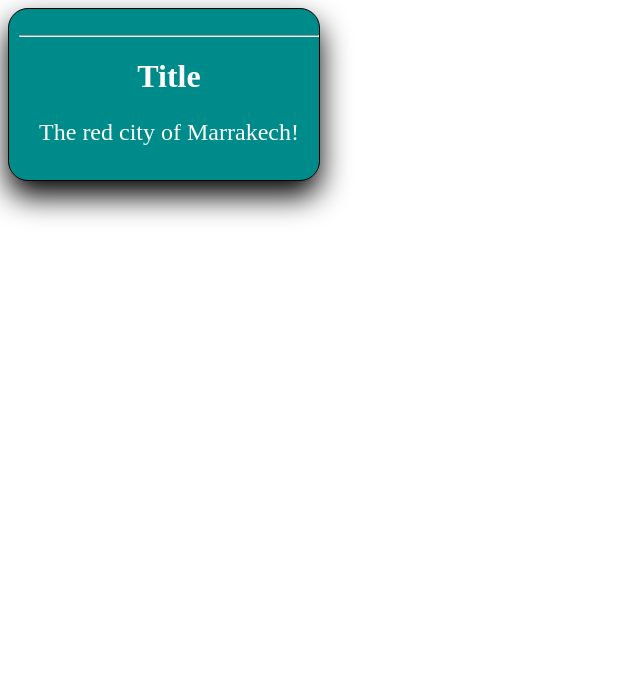
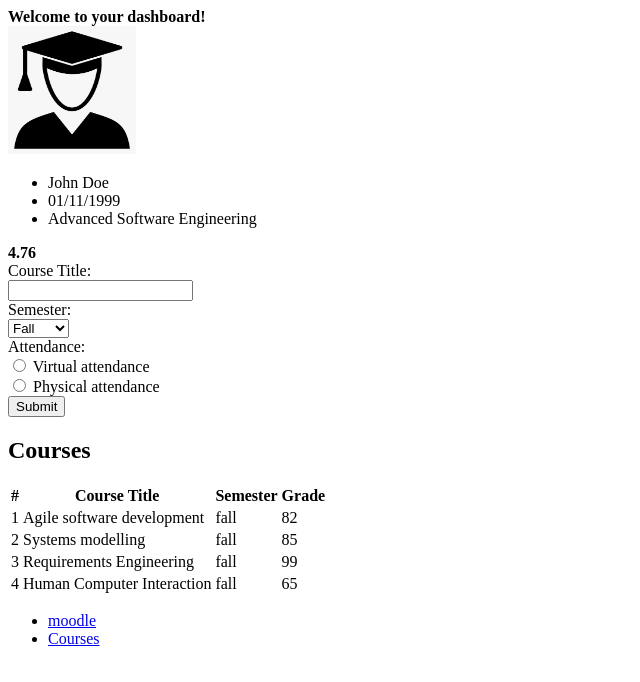
Before and after one commit to AbdoAnss/Simple-Burger-Maker, a plain HTML site: page index.html in a window 1280 px wide. Shown: the whole page, without its empty margins (0-640 px from the left). Drawn offline with Linux system fonts and the light colour scheme.

Commit message:
Created the dashboard for John Doe

```diff
--- a/index.html
+++ b/index.html
@@ -1,43 +1,97 @@
 <!DOCTYPE html>
 <html lang="en">
-<head>
-    <meta charset="UTF-8">
-    <meta name="viewport" content="width=device-width, initial-scale=1.0">
-    <title>CIT Task 1</title>
+ <head>
+ <meta charset="UTF-8">
+ <meta name="viewport" content="width=device-width, initial-scale=1.0">
+ <link rel="icon" href="res/images/favicon.ico">
+ <title>My Dashboard</title>
+ </head>
+ <body>
+    <header>
+        <strong>Welcome to your dashboard!</strong>
+    </header>
+    <section>
+        <div>
+            <img src="res/images/me.png" width="128" height="128" alt="My picture">
+        </div>
+        <div>
+            <ul>
+                <li>John Doe</li>
+                <li> 01/11/1999</li>
+                <li> Advanced Software Engineering </li>
+            </ul>
+        </div>
+        <div>
+            <strong>4.76</strong>
+        </div>
+    </section>
+    <form>
+        <label for="courseTitle">Course Title:</label><br>
+        <input type="text" id="courseTitle" name="courseTitle" required><br>
+        <label for="semester">Semester:</label><br>
+        <select id="semester" name="semester">
+          <option value="fall">Fall</option>
+          <option value="spring">Spring</option>
+        </select><br>
+        <label>Attendance:</label><br>
+        <input type="radio" id="virtual" name="attendance" value="virtual">
+        <label for="virtual">Virtual attendance</label><br>
+        <input type="radio" id="physical" name="attendance" value="physical">
+        <label for="physical">Physical attendance</label><br>
+        <input type="submit" value="Submit">
+    </form>
+    <section>
+        <h1>Courses</h1>
+        <table>
+            <thead>
+                <tr>
+                    <th>#</th>
+                    <th>Course Title</th>
+                    <th>Semester</th>
+                    <th>Grade</th>
+                </tr>
+            </thead>
+            <tbody>
+                <tr>
+                    <td>1</td>
+                    <td>Agile software development</td>
+                    <td>fall</td>
+                    <td>82</td>
+                </tr>
+                <tr>
+                    <td>2</td>
+                    <td> Systems modelling </td>
+                    <td>fall</td>
+                    <td>85</td>
+                </tr>
+                <tr>
+                    <td>3</td>
+                    <td> Requirements Engineering </td>
+                    <td>fall</td>
+                    <td>99</td>
+                </tr>
+                <tr>
+                    <td>4</td>
+                    <td> Human Computer Interaction </td>
+                    <td>fall</td>
+                    <td>65</td>
+                </tr>
+            </tbody>
+        </table>
+    </section>
+    <footer>
+        <ul>
+            <li>
+                <a target="_blank" rel="noopener noreferrer" href="https://www.inpt.ac.ma/">moodle</a>
+            </li>
+            <li>
+                <a target="_blank" rel="noopener noreferrer" href="https://m.inpt.ac.ma/">Courses</a>
+            </li>
+        </ul>
+    </footer>
 
-</head>
-<body>
-    <style>
-        img{
-            width: 250px;
-            padding: 4% 0 0 0;
-        }
-        div{
-            background-color: darkcyan;
-            width: 300px;
-            text-align: center;
-            color: white;
-            padding: 0px 0px 10px 10px;
-            border: 1px solid black;
-            border-radius: 20px;
-            box-shadow: 0px 15px 30px black;
-            transition-duration: 0.5s;
-        }
-        div:hover{
-            background-color: white;
-            color: black;
 
-        }
-        p{
-            font-size: 24px;
-        }
-    </style>
-    <div>
-        <img src="./_41a223f1-cba3-4eef-8df1-db470385a7f0.jpeg" alt="">
-        <hr>
-        <h1>Title</h1>
-        <p>The red city of Marrakech!</p>
-    </div>
 
-</body>
+ </body>
+
 </html>
```
